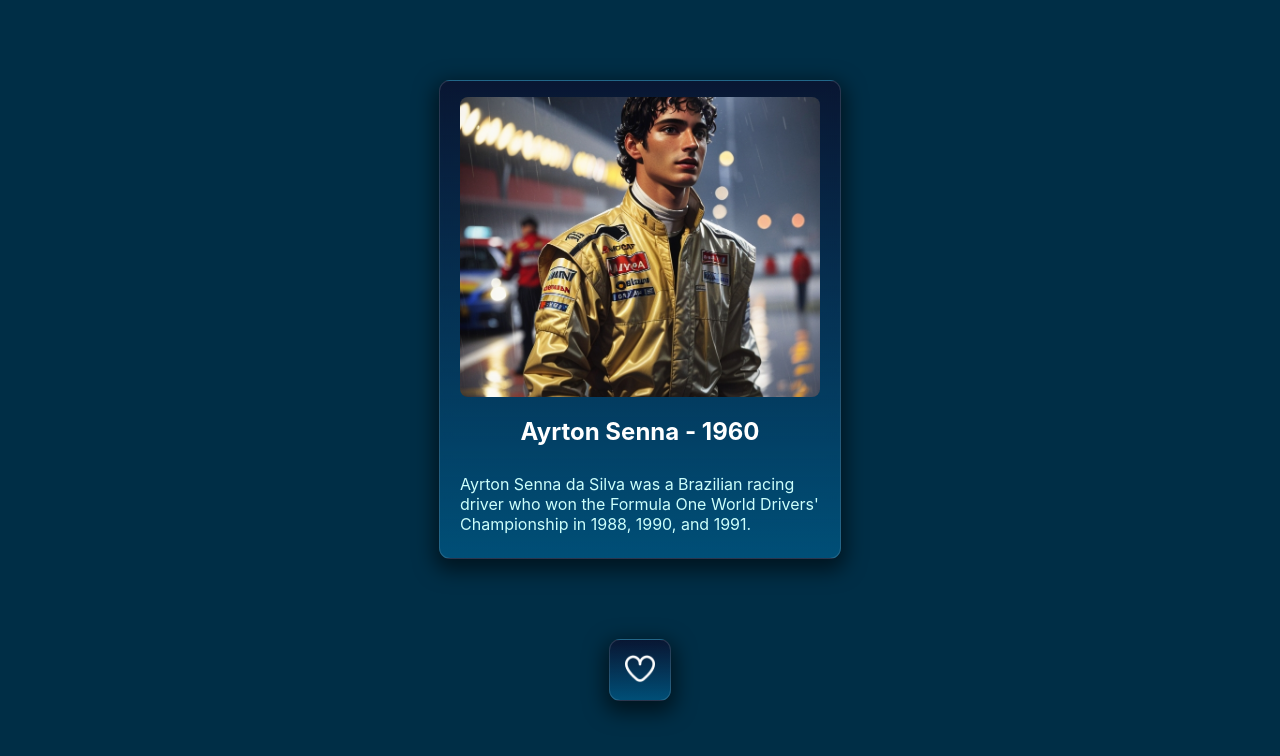
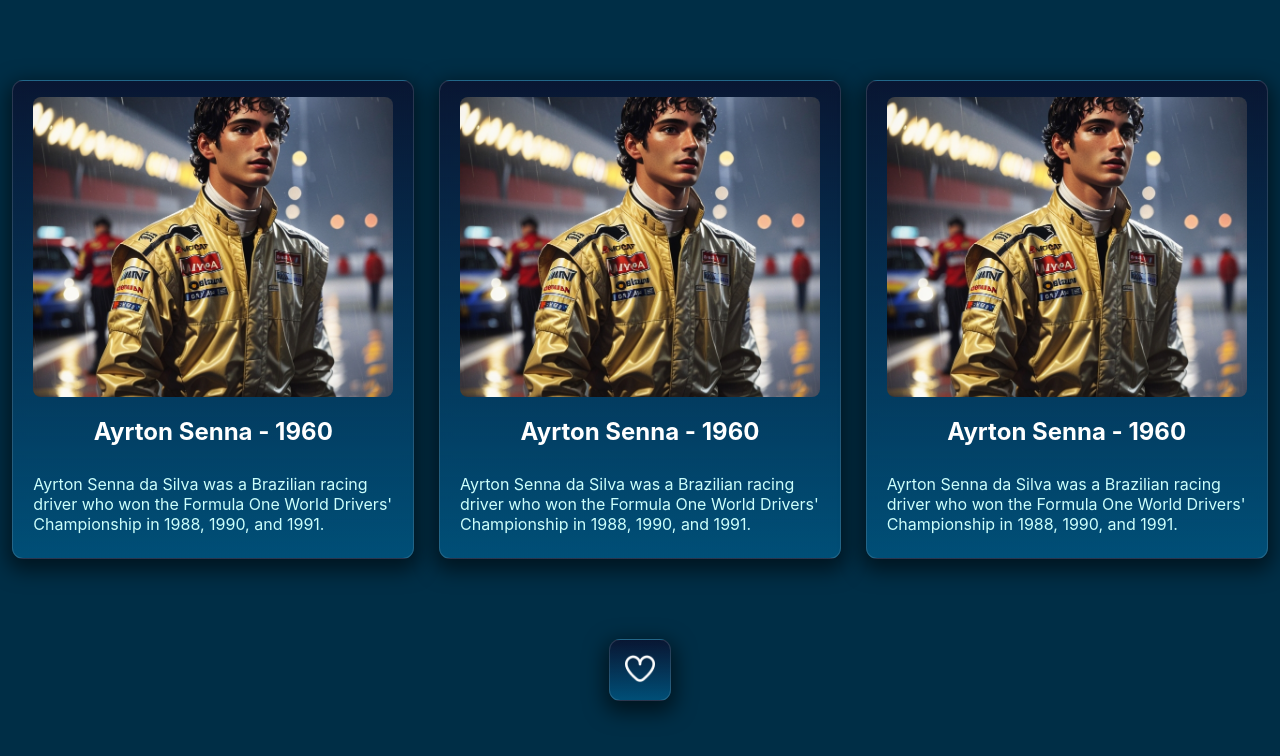
Before and after one commit to lykariii/portifolio-desafio, a plain HTML site: page index.html in a window 1280 px wide. Drawn offline with Linux system fonts and the light colour scheme.

Commit message:
card list

```diff
--- a/css.css
+++ b/css.css
@@ -104,3 +104,8 @@ h2{
     top: -100%;
     left: 200%;
   }
+
+.listcard{
+    display: flex;
+    justify-content: space-around;
+}
--- a/index.html
+++ b/index.html
@@ -9,6 +9,7 @@
   <title>portifolio</title>
 </head>
 <body>
+    <div class="listcard">
   <div class="card">
     <div class='meio'>
       <img class='imagem' src="img/DreamShaper_v7_ayrton_senna_f1_driver_in_the_rain_at_night_aft_3.jpg" alt="NFT" />
@@ -16,8 +17,26 @@
       <p class='description'>Ayrton Senna da Silva was a Brazilian racing driver who won the Formula One World Drivers' Championship in 1988, 1990, and 1991.</p>
     </div>
   </div>
-  <div class="coracao">
-    <button class="button-swing"><img class='like' src="img/heart.png" /></button></div>
+
+    <div class="card">
+        <div class='meio'>
+          <img class='imagem' src="img/DreamShaper_v7_ayrton_senna_f1_driver_in_the_rain_at_night_aft_3.jpg" alt="NFT" />
+          <h2>Ayrton Senna - 1960</h2>
+          <p class='description'>Ayrton Senna da Silva was a Brazilian racing driver who won the Formula One World Drivers' Championship in 1988, 1990, and 1991.</p>
+        </div>
+      </div>
+
+        <div class="card">
+            <div class='meio'>
+              <img class='imagem' src="img/DreamShaper_v7_ayrton_senna_f1_driver_in_the_rain_at_night_aft_3.jpg" alt="NFT" />
+              <h2>Ayrton Senna - 1960</h2>
+              <p class='description'>Ayrton Senna da Silva was a Brazilian racing driver who won the Formula One World Drivers' Championship in 1988, 1990, and 1991.</p>
+            </div>
+          </div>
+        </div>
+          <div class="coracao">
+            <button class="button-swing"><img class='like' src="img/heart.png" /></button></div>
+
 </body>
 
 </html>
```
